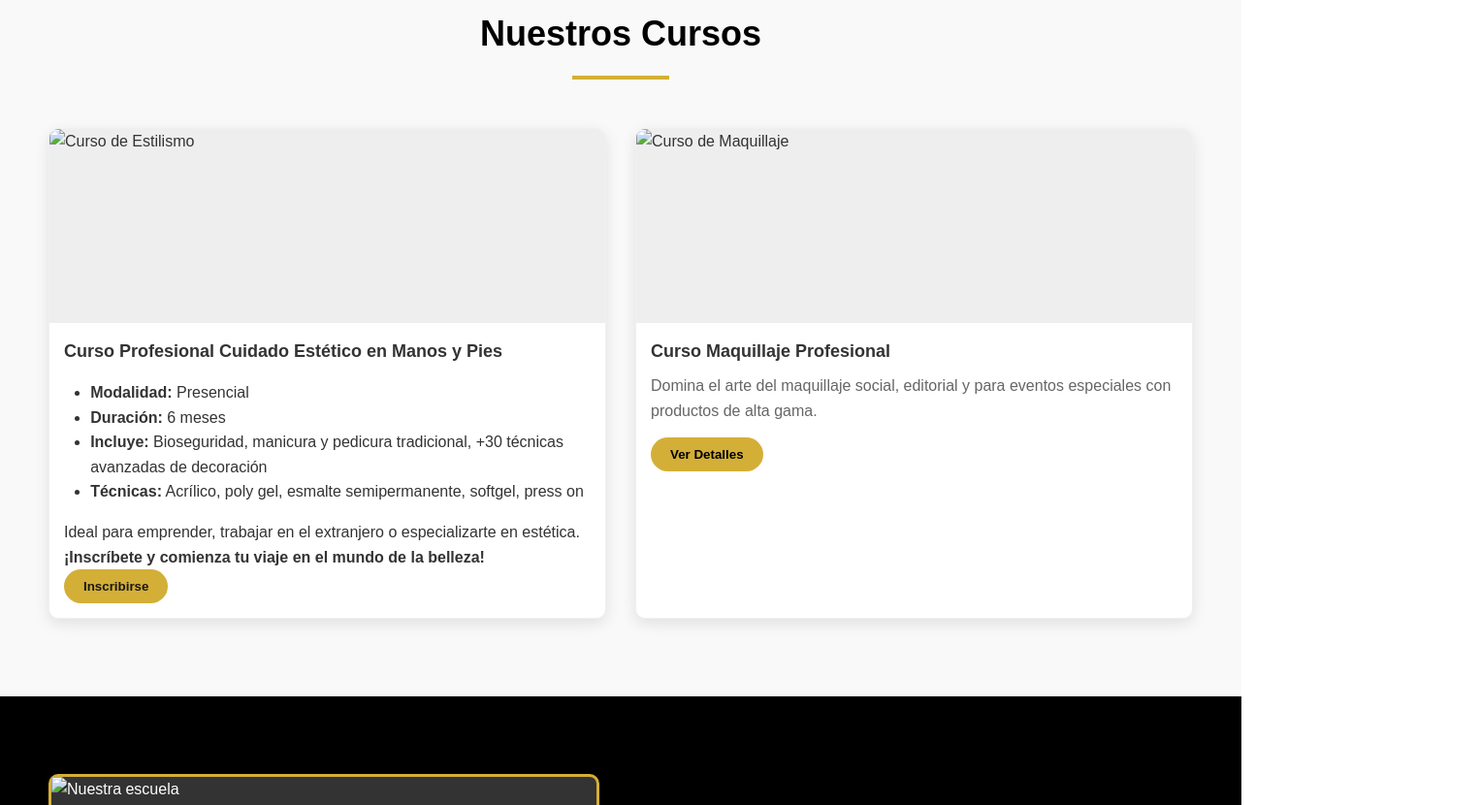
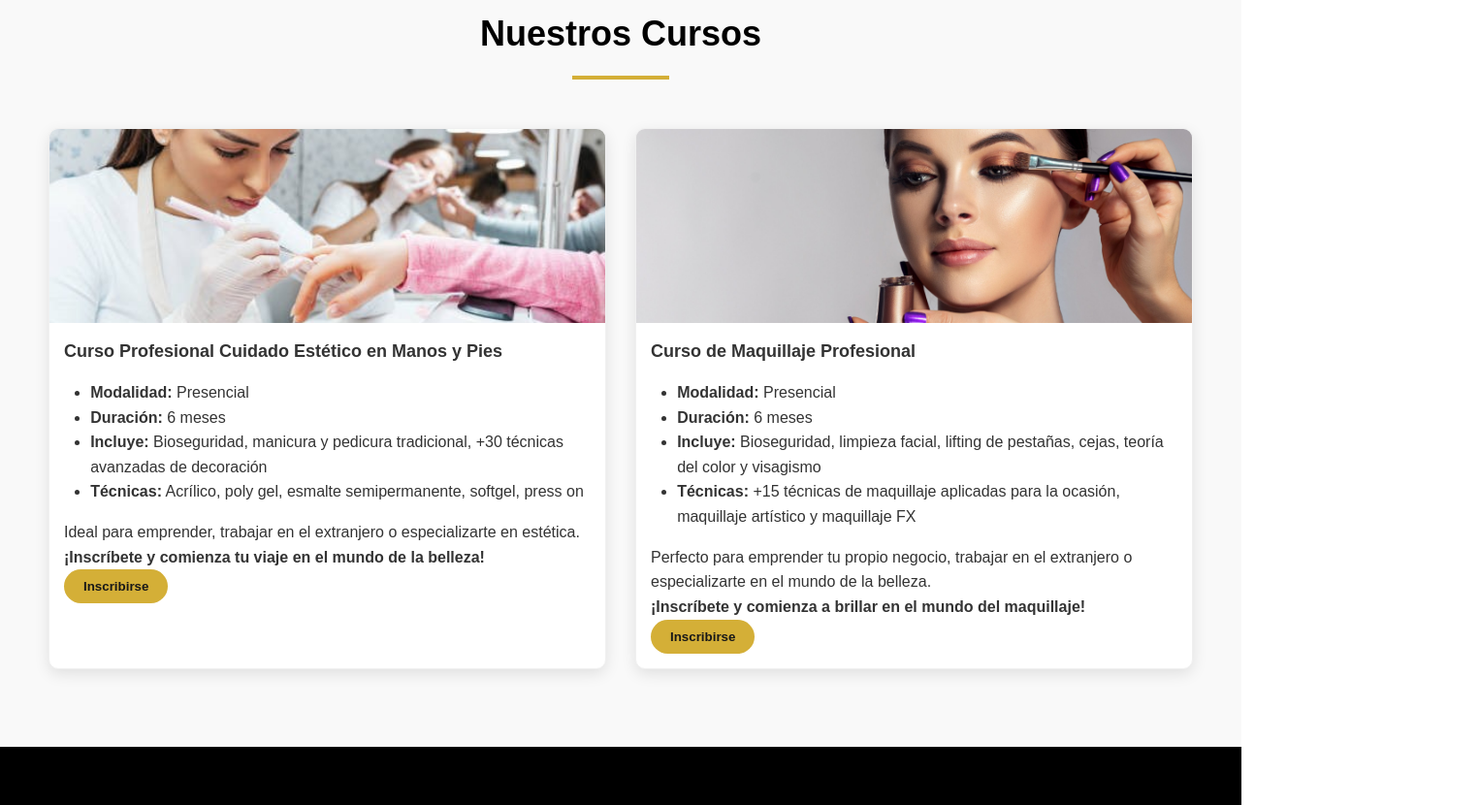
Before and after one commit to Mazuttier/MazuttierWeb, a plain HTML site: page index.html in a window 1280 px wide. Shown: the part 900-1730 px from the top of the page at 97% size, 1526 px wide, since content can reach past the window. Drawn offline with Linux system fonts and the light colour scheme.

Commit message:
Update index.html

```diff
--- a/index.html
+++ b/index.html
@@ -49,12 +49,12 @@
     </div>
   </section>
 
-  <section class="section courses" id="cursos">
+ <section class="section courses" id="cursos">
     <h2 class="section-title">Nuestros Cursos</h2>
     <div class="course-grid">
       <div class="course-card">
         <div class="course-image">
-          <img src="/api/placeholder/300/200" alt="Curso de Estilismo" />
+          <img src="img/manicure.jpg" alt="Curso de Estilismo" />
         </div>
         <div class="course-content">
           <h3 class="course-title">Curso Profesional Cuidado Estético en Manos y Pies</h3>
@@ -76,19 +76,29 @@
 
       <div class="course-card">
         <div class="course-image">
-          <img src="/api/placeholder/300/200" alt="Curso de Maquillaje" />
+          <img src="img/maquillaje.jpg" alt="Curso de Maquillaje" />
         </div>
         <div class="course-content">
-          <h3 class="course-title">Curso Maquillaje Profesional</h3>
-          <p class="course-description">Domina el arte del maquillaje social, editorial y para eventos especiales con productos de alta gama.</p>
-          <button class="cta-button">Ver Detalles</button>
-        </div>
+          <h3 class="course-title">Curso de Maquillaje Profesional</h3>
+          <p class="course-description">
+              <ul style="margin-left: 5%; margin-bottom: 3%;">
+                  <li><strong>Modalidad:</strong> Presencial</li>
+                  <li><strong>Duración:</strong> 6 meses</li>
+                  <li><strong>Incluye:</strong> Bioseguridad, limpieza facial, lifting de pestañas, cejas, teoría del color y visagismo</li>
+                  <li><strong>Técnicas:</strong> +15 técnicas de maquillaje aplicadas para la ocasión, maquillaje artístico y maquillaje FX</li>
+              </ul>
+              Perfecto para emprender tu propio negocio, trabajar en el extranjero o especializarte en el mundo de la belleza. <br>
+              <strong>¡Inscríbete y comienza a brillar en el mundo del maquillaje!</strong>
+              <br>
+          </p>
+          <button class="cta-button"><a href="#contacto" style="text-decoration: none; color: rgb(24, 24, 24);">Inscribirse</a></button>
+      </div>
       </div>
   </section>
 
   <section class="section about" id="nosotros">
     <div class="about-image">
-      <img src="/api/placeholder/500/400" alt="Nuestra escuela" />
+      <img src="img/nosotros.jpg" alt="Nuestra escuela" />
     </div>
     <div class="about-content">
       <h2 class="about-title">Sobre Nosotros</h2>
```
